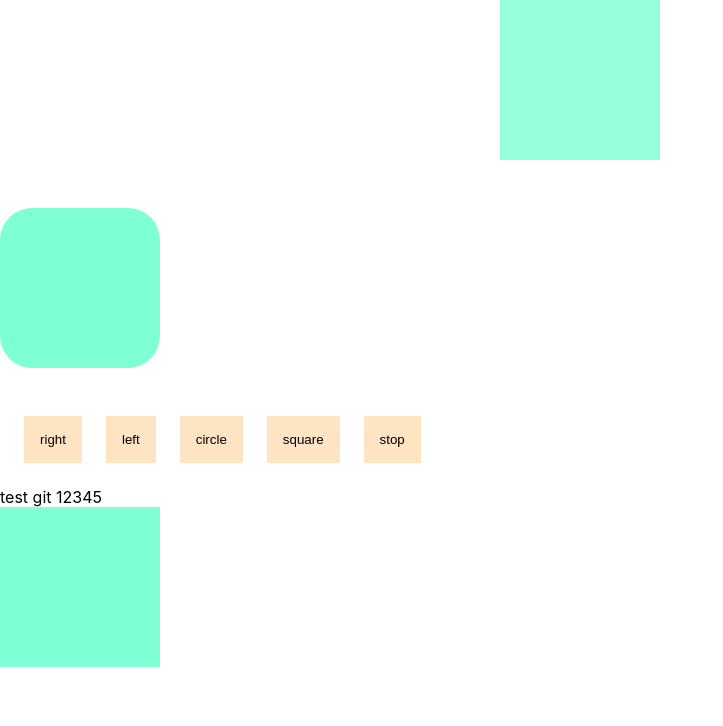
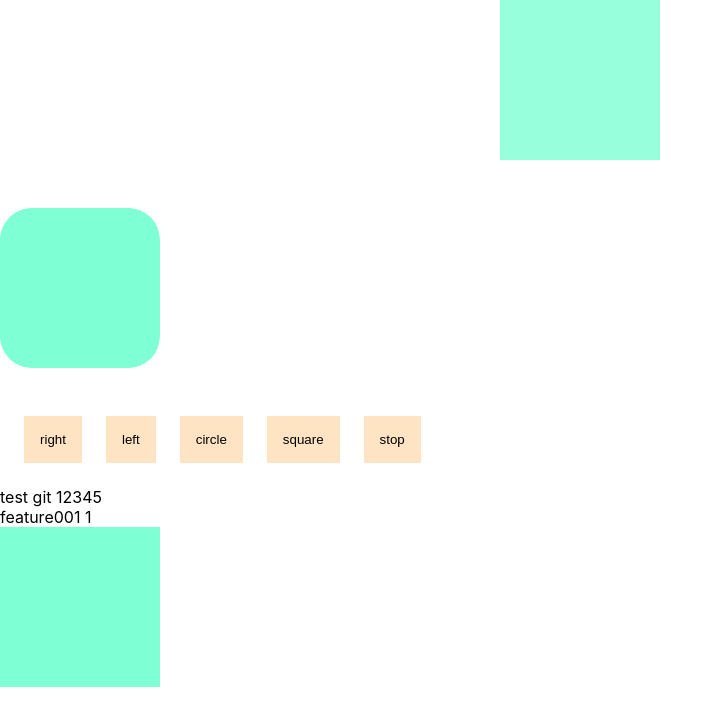
Before and after one commit to xychenxy/new_lib_add_ons, a React (Create React App) app: page / in a window 1280 px wide. Shown: the top 726 px of the page, without its empty margins (0-723 px from the left). Built offline with nearby package versions, Linux system fonts and the light colour scheme.

Commit message:
developer 1

```diff
--- a/src/components/framerMotion/framerMotionIndex.js
+++ b/src/components/framerMotion/framerMotionIndex.js
@@ -96,6 +96,7 @@ const FramerMotionIndex = () => {
 				stop
 			</button>
 			<p>test git 12345</p>
+			<p>feature001 1</p>
 			<div>
 				<motion.div className="box" animate={control}></motion.div>
 			</div>
```
